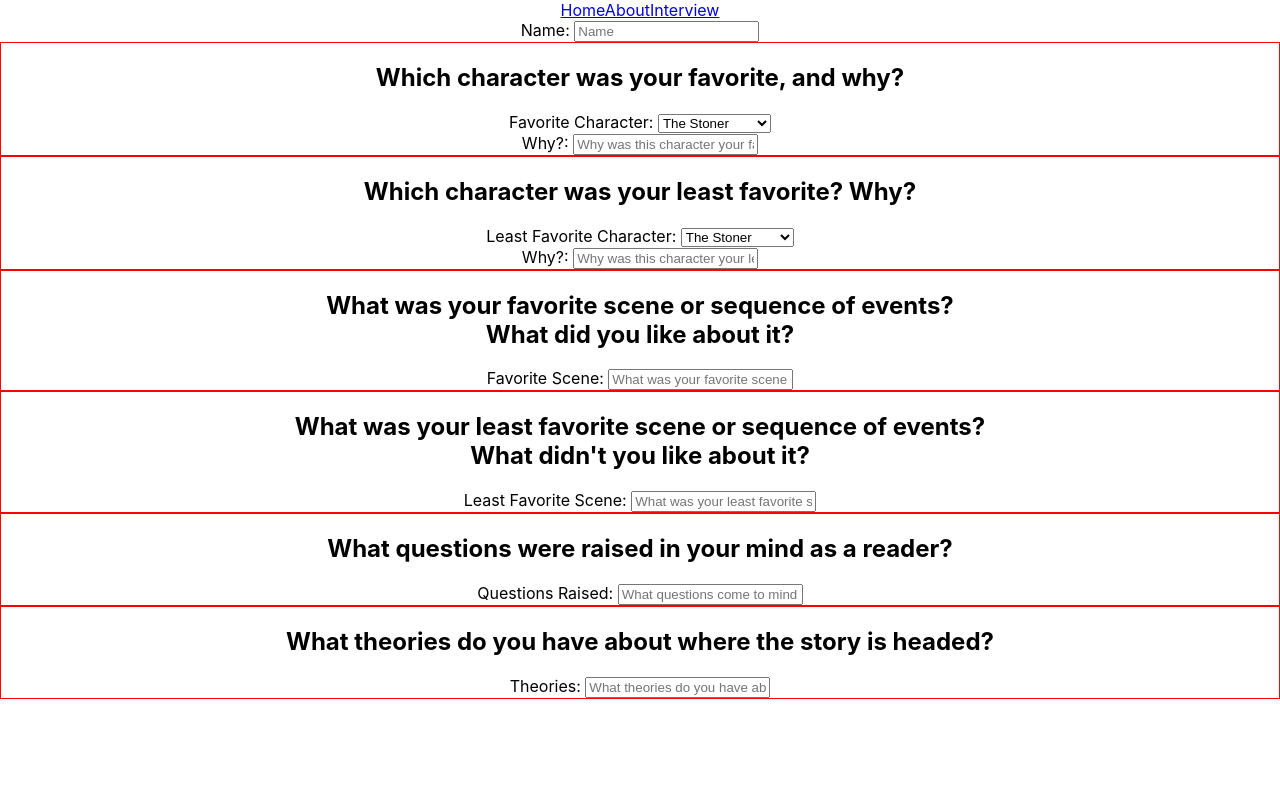
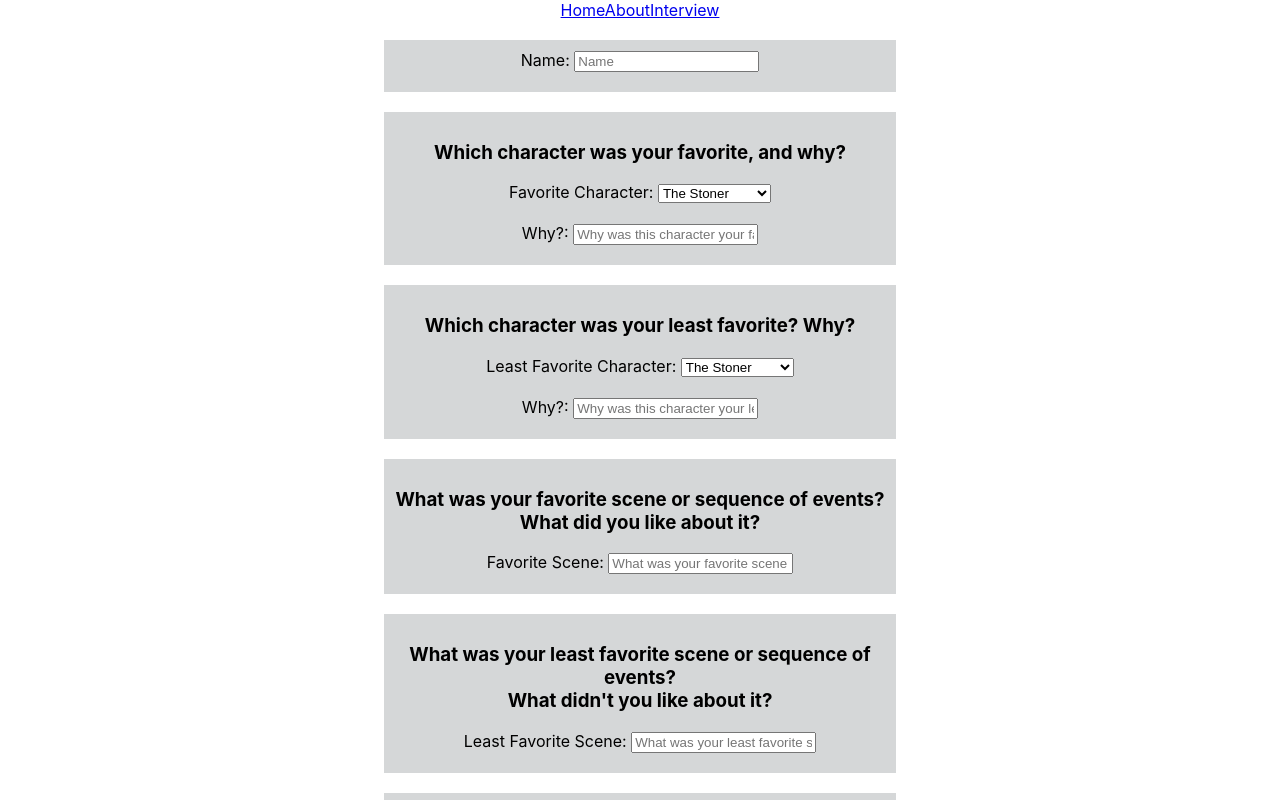
Before and after one commit to Adrian-Guadalupe/StJames, a React (Create React App) app: page /post-read-interview in a window 1280 px wide. Shown: the top 800 px of the page. Built offline with nearby package versions, Linux system fonts and the light colour scheme.

Commit message:
added some temp styling to the questions

```diff
--- a/src/components/Interview.js
+++ b/src/components/Interview.js
@@ -4,6 +4,7 @@ function Interview() {
   return (
     <div className="interview">
       <form>
+        <div className='question'>
           <label htmlFor='nameInput'>Name: </label>
           <input
             type='text'
@@ -12,9 +13,10 @@ function Interview() {
             placeholder='Name'
             maxLength='25'
           /><br/>
+        </div>
 
         <div className='question'>
-          <h2>Which character was your favorite, and why?</h2>
+          <h3>Which character was your favorite, and why?</h3>
 
           <label htmlFor='favCharacterSelect'>Favorite Character: </label>
           <select id='favCharacterSelect' name='favCharacter'>
@@ -25,6 +27,7 @@ function Interview() {
             <option value='1'>The Dumb Cop</option>
           </select><br />
 
+          <div className='justify'>
             <label htmlFor='favJustificationInput'>Why?: </label>
             <input
               type='text'
@@ -34,9 +37,10 @@ function Interview() {
               maxLength='400'
             /><br/>
           </div>
+        </div>
 
         <div className='question'>
-          <h2>Which character was your least favorite? Why?</h2>
+          <h3>Which character was your least favorite? Why?</h3>
 
           <label htmlFor='leastFavCharacterSelect'>Least Favorite Character: </label>
           <select id='leastFavCharacterSelect' name='leastFavCharacter'>
@@ -47,6 +51,7 @@ function Interview() {
             <option value='1'>The Dumb Cop</option>
           </select><br />
 
+          <div className='justify'>
             <label htmlFor='leastFavJustificationInput'>Why?: </label>
             <input
               type='text'
@@ -56,9 +61,10 @@ function Interview() {
               maxLength='400'
             /><br/>
           </div>
+        </div>
 
         <div className='question'>
-          <h2>What was your favorite scene or sequence of events?<br/>What did you like about it?</h2>
+          <h3>What was your favorite scene or sequence of events?<br/>What did you like about it?</h3>
 
           <label htmlFor='favSceneInput'>Favorite Scene: </label>
           <input
@@ -71,7 +77,7 @@ function Interview() {
         </div>
 
         <div className='question'>
-          <h2>What was your least favorite scene or sequence of events?<br/>What didn't you like about it?</h2>
+          <h3>What was your least favorite scene or sequence of events?<br/>What didn't you like about it?</h3>
 
           <label htmlFor='leastFavSceneInput'>Least Favorite Scene: </label>
           <input
@@ -84,7 +90,7 @@ function Interview() {
         </div>
 
         <div className='question'>
-          <h2>What questions were raised in your mind as a reader?</h2>
+          <h3>What questions were raised in your mind as a reader?</h3>
 
           <label htmlFor='questionsRaisedInput'>Questions Raised: </label>
           <input
@@ -97,7 +103,7 @@ function Interview() {
         </div>
 
         <div className='question'>
-          <h2>What theories do you have about where the story is headed?</h2>
+          <h3>What theories do you have about where the story is headed?</h3>
 
           <label htmlFor='theoriesInput'>Theories: </label>
           <input
--- a/src/index.css
+++ b/src/index.css
@@ -13,5 +13,13 @@ code {
 }
 
 .question {
-  border: 1px solid red;
+  margin: 20px auto;
+  width: 40%;
+  padding-bottom: 20px;
+  padding-top: 10px;
+  background-color: rgb(213, 215, 216);
 }
+
+.justify {
+  margin-top: 20px;
+}
```
Lines whose indentation alone changed are shown as unchanged.
